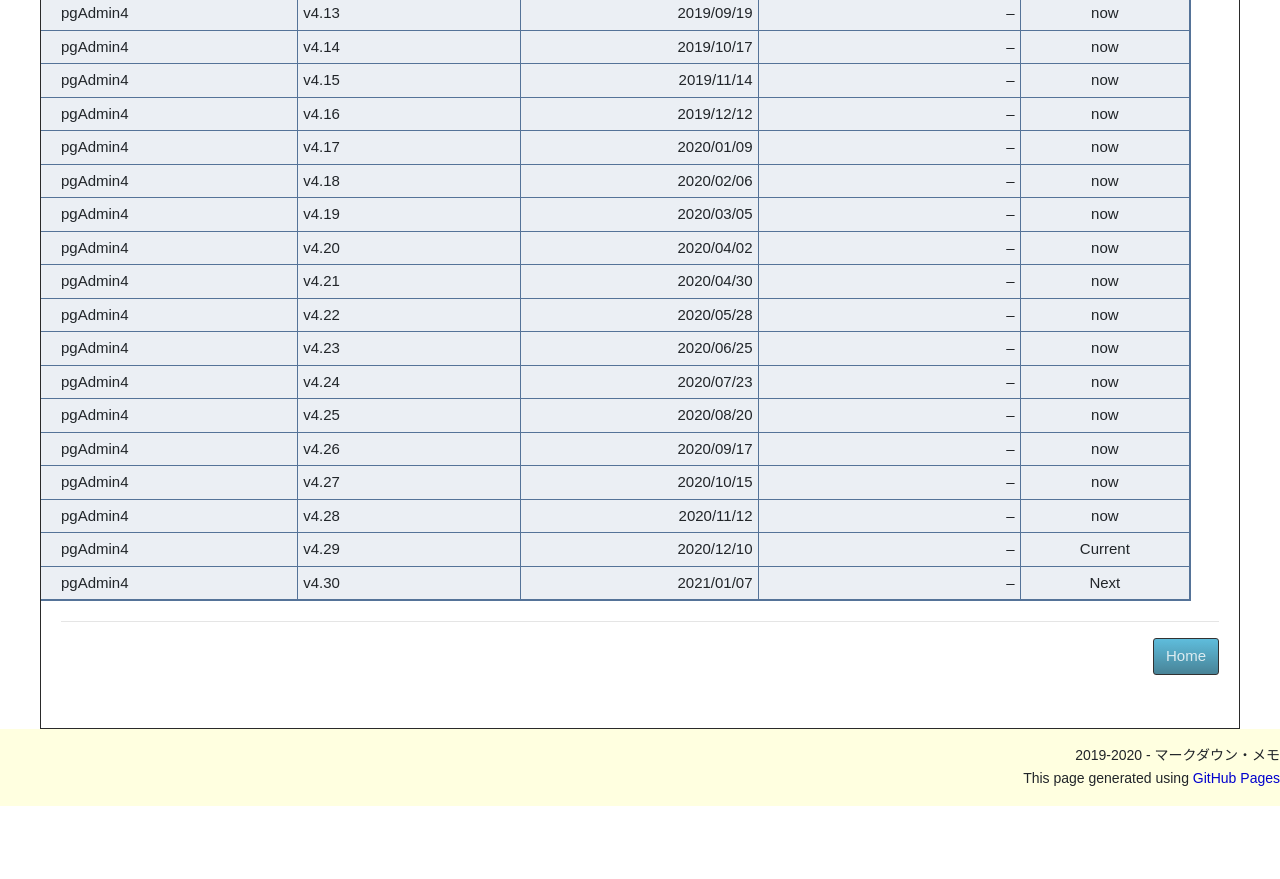
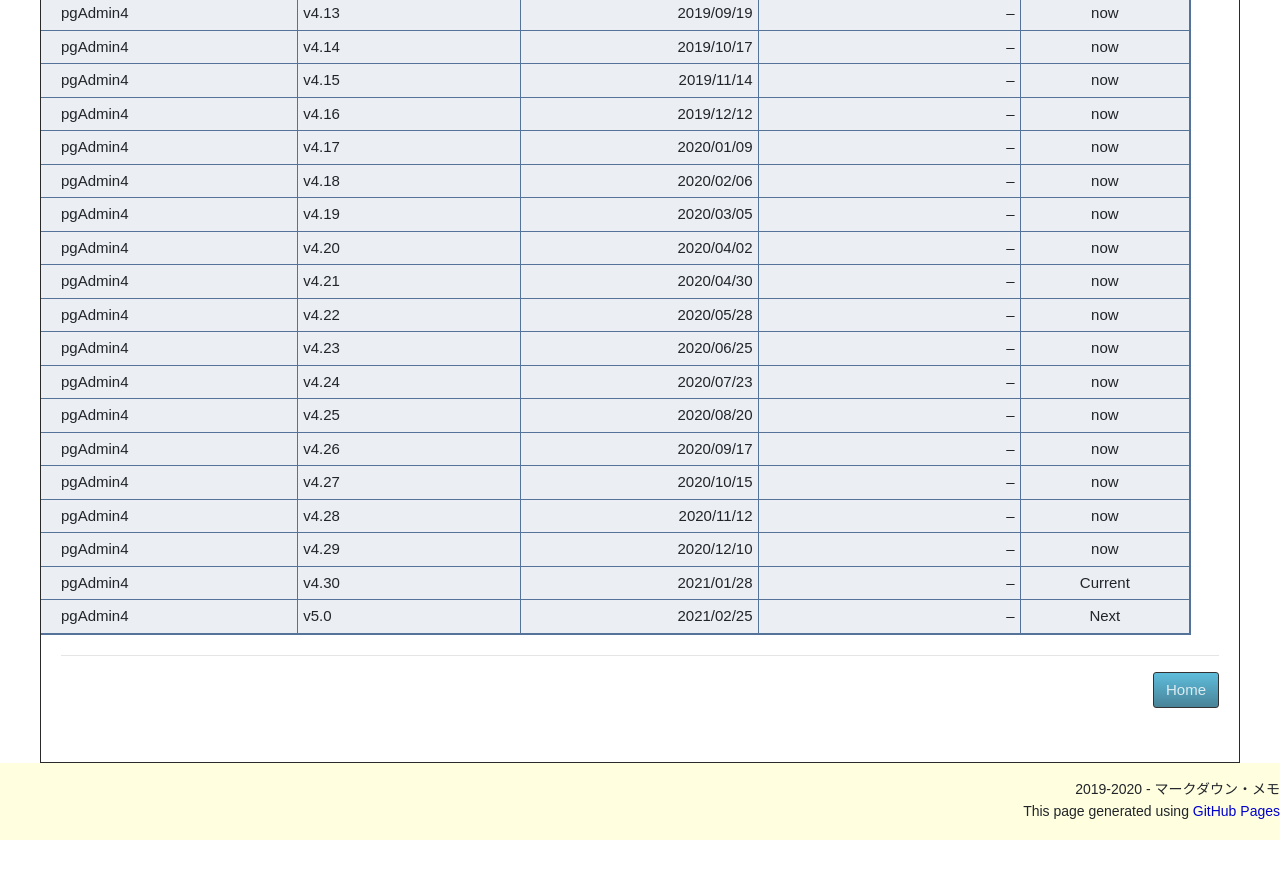
Before and after one commit to fuchu-pheasant01/fuchu-pheasant01.github.io, a Jekyll site: the page built from Contents/PostgreSql/PgAdminSupport.md, in a window 1280 px wide and 900 px high, scrolled down 2082 px. Shown: the top 879 px of the window. Built offline with Jekyll 4.4.1, drawn with Linux system fonts in a browser that asks for light colours; emoji names are drawn with the system emoji font; some of the changed text lies outside the part shown.

Commit message:
Win210205

```diff
--- a/Contents/PostgreSql/PgAdminSupport.md
+++ b/Contents/PostgreSql/PgAdminSupport.md
@@ -3,7 +3,7 @@ layout: default
 title: ":newspaper: サポート表"
 description: ":paperclip: pgAdmin サポート表"
 date: "2020/05/17"
-lastmod: "2020/12/11"
+lastmod: "2021/02/05"
 ---
 
 ## 1. サポートについて
@@ -81,7 +81,8 @@ lastmod: "2020/12/11"
 | pgAdmin4 | v4.26   | 2020/09/17 |     -- |   now   |
 | pgAdmin4 | v4.27   | 2020/10/15 |     -- |   now   |
 | pgAdmin4 | v4.28   | 2020/11/12 |     -- |   now   |
-| pgAdmin4 | v4.29   | 2020/12/10 |     -- | Current |
-| pgAdmin4 | v4.30   | 2021/01/07 |     -- |   Next  |
+| pgAdmin4 | v4.29   | 2020/12/10 |     -- |   now   |
+| pgAdmin4 | v4.30   | 2021/01/28 |     -- | Current |
+| pgAdmin4 | v5.0    | 2021/02/25 |     -- |   Next  |
 
 * * *
```
Also changed, not shown: Contents/SqlServer/SqlServerDriverSupport.md (+4 -2 lines).
